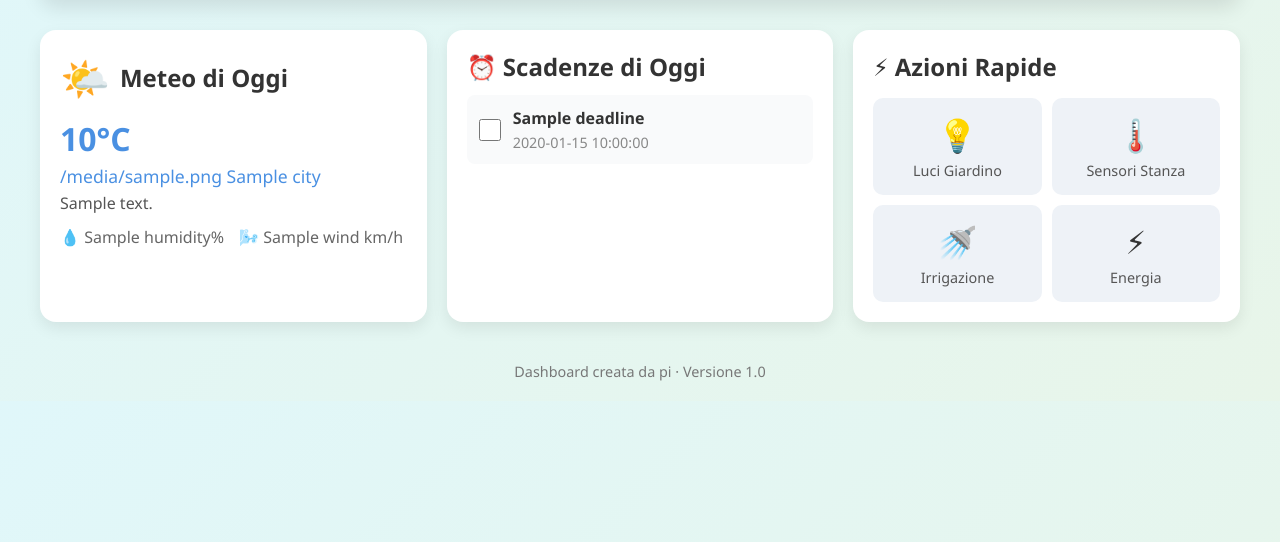
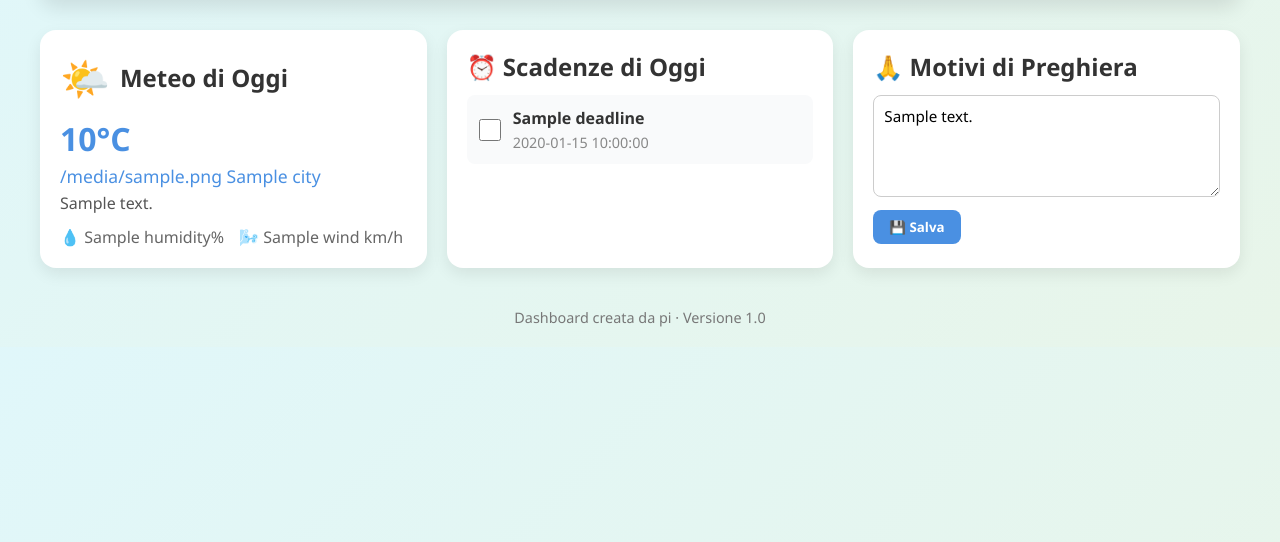
Before and after one commit to LukeBolide92/dashboard-buccheri-alfonso, a Flask app: template templates/index.html in a window 1280 px wide. Shown: the part 147-689 px from the top of the page. Run offline with Flask 3, Linux system fonts and the light colour scheme; the template is opened without the code that fills it: most values are stand-ins (such as "Sample title", 1, 10 or a date in 2020).

Commit message:
Aggiunto pulsante modifica motivi di preghiera su file locale

```diff
--- a/app.py
+++ b/app.py
@@ -5,14 +5,25 @@ from flask import Flask, render_template, jsonify, request
 from google.oauth2 import service_account
 from googleapiclient.discovery import build
 from calendar_config import MEDEA_CALENDAR_ID
+from keep_config import NOTE_ID
 from done_db import init_db, is_done, set_done, clean_old
+
+# Motivi di preghiera - file semplice modificabile da browser
+MOTIVI_FILE = 'motivi.txt'
+
+def read_motivi():
+    try:
+        with open(MOTIVI_FILE, 'r', encoding='utf-8') as f:
+            return f.read()
+    except Exception:
+        return 'Pace per la famiglia\nGrazie per la giornata\nSalute e serenità'
 
 app = Flask(__name__)
 init_db()
 TODAY_STR = datetime.now().strftime('%Y-%m-%d')
 clean_old(TODAY_STR)
 
-SCOPES = ['https://www.googleapis.com/auth/calendar.readonly']
+SCOPES = ['https://www.googleapis.com/auth/calendar.readonly', 'https://www.googleapis.com/auth/keep']
 
 def fetch_calendar_events():
     try:
@@ -50,6 +61,29 @@ def fetch_calendar_events():
     except Exception:
         return []
 
+
+def fetch_keep_notes():
+    try:
+        creds = service_account.Credentials.from_service_account_file(
+            'service_account.json', scopes=SCOPES)
+        service = build('keep', 'v1', credentials=creds)
+        res = service.notes().get(name=f"notes/{NOTE_ID}").execute()
+        # Estrae testo (lista o blocchi)
+        body = res.get('body', {})
+        text_parts = []
+        if 'text' in body:
+            text_parts.append(body['text'].get('text', ''))
+        if 'list' in body:
+            for item in body['list'].get('listItems', []):
+                item_text = item.get('text', {}).get('text', '')
+                if item_text:
+                    text_parts.append('• ' + item_text)
+        note_text = '\n'.join(p for p in text_parts if p)
+        if not note_text.strip():
+            note_text = res.get('title', 'Nota preghiera')
+        return note_text
+    except Exception as e:
+        return f"Nota non accessibile: condivide con dashboard-casa@...? ({type(e).__name__})"
 
 CARDANO_LAT = 45.68
 CARDANO_LON = 8.82
@@ -108,6 +142,13 @@ def fetch_weather():
         return {"temp": None, "icon": "❓", "desc": "Impossibile caricare il meteo", "city": "Milano"}
 
 
+@app.route("/update_motivi", methods=["POST"])
+def update_motivi():
+    data = request.form.get('motivi', '')
+    with open(MOTIVI_FILE, 'w', encoding='utf-8') as f:
+        f.write(data)
+    return "OK"
+
 @app.route("/")
 def index():
     mesi = ['', 'Gennaio', 'Febbraio', 'Marzo', 'Aprile', 'Maggio', 'Giugno',
@@ -117,6 +158,7 @@ def index():
     today = f"{giorni[now.weekday()]} {now.day}/{now.month}/{now.year}"
     current_time = datetime.now().strftime("%H:%M")
     weather = fetch_weather()
+    prayer_text = read_motivi()
     is_thursday = datetime.now().weekday() == 3
     deadlines = fetch_calendar_events()
     return render_template(
@@ -126,6 +168,7 @@ def index():
         weather=weather,
         is_thursday=is_thursday,
         deadlines=deadlines,
+        prayer_text=prayer_text,
     )
 
 
--- /dev/null
+++ b/keep_config.py
@@ -0,0 +1 @@
+NOTE_ID = "15vvB-6erRQOGzkLtTkQyzZCSAGPcVJ1QU2gfa7CxpWjavMHfZ8JtjHsGCvPT5JDGPk7Usw"
--- a/templates/index.html
+++ b/templates/index.html
@@ -235,25 +235,11 @@
             </div>
 
             <div class="card">
-                <h2 class="section-title">⚡ Azioni Rapide</h2>
-                <div class="quick-actions">
-                    <div class="action-btn" onclick="alert('Acceso luci del giardino')">
-                        <span class="action-icon">💡</span>
-                        <span class="action-label">Luci Giardino</span>
-                    </div>
-                    <div class="action-btn" onclick="alert('Visualizza sensori stanza')">
-                        <span class="action-icon">🌡️</span>
-                        <span class="action-label">Sensori Stanza</span>
-                    </div>
-                    <div class="action-btn" onclick="alert('Avvia sistema di irrigazione')">
-                        <span class="action-icon">🚿</span>
-                        <span class="action-label">Irrigazione</span>
-                    </div>
-                    <div class="action-btn" onclick="alert('Mostra report di energia')">
-                        <span class="action-icon">⚡</span>
-                        <span class="action-label">Energia</span>
-                    </div>
-                </div>
+                <h2 class="section-title">🙏 Motivi di Preghiera</h2>
+                <form action="/update_motivi" method="post" style="margin-top:8px;">
+                    <textarea name="motivi" rows="4" style="width:100%; padding:10px; border-radius:8px; border:1px solid #ccc; font-family:inherit; font-size:0.95rem; resize:vertical;">{{ prayer_text }}</textarea>
+                    <button type="submit" style="margin-top:8px; padding:8px 16px; border:none; border-radius:8px; background:#4a90e2; color:white; cursor:pointer; font-weight:600;">💾 Salva</button>
+                </form>
             </div>
         </div>
 
```
Also changed, not shown: 1 other file.
